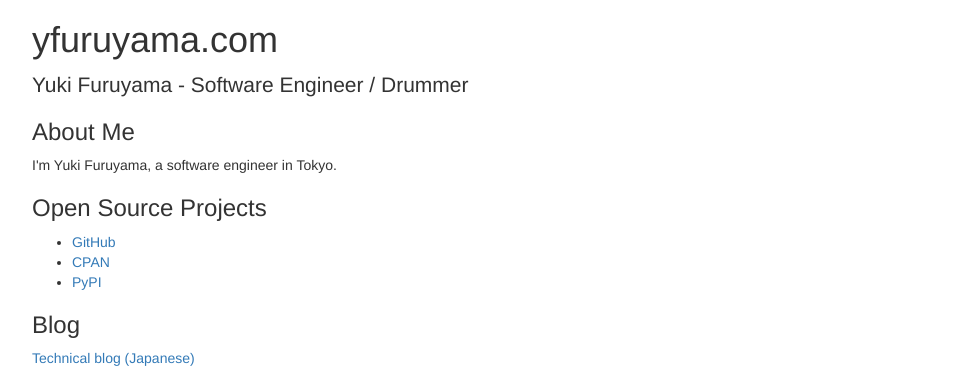
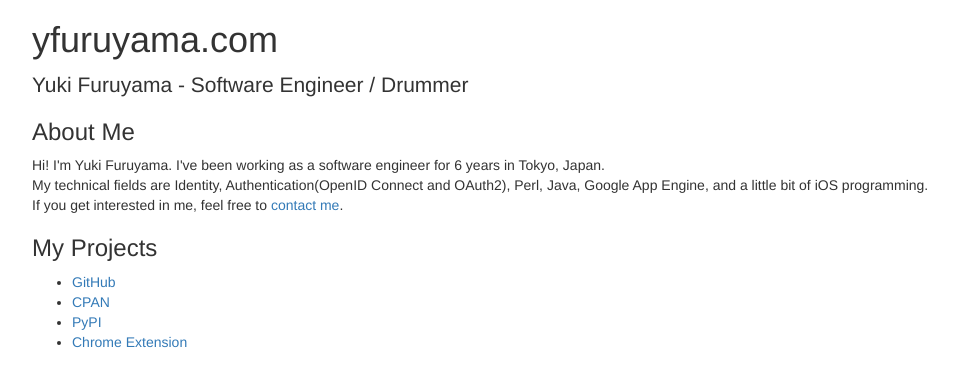
Before and after one commit to yfuruyama/yfuruyama.com, a plain HTML site: page index.html in a window 1280 px wide. Shown: the top 369 px of the page, without its empty margins (38-996 px from the left). Drawn offline with nearby package versions, Linux system fonts and the light colour scheme.

Commit message:
write more contents

```diff
--- a/index.html
+++ b/index.html
@@ -1,5 +1,6 @@
 <html>
   <head>
+    <meta name="viewport" content="width=device-width,initial-scale=1.0,minimum-scale=1.0,maximum-scale=1.0,user-scalable=no">
     <link rel="stylesheet" href="https://maxcdn.bootstrapcdn.com/bootstrap/3.3.7/css/bootstrap.min.css" integrity="sha384-BVYiiSIFeK1dGmJRAkycuHAHRg32OmUcww7on3RYdg4Va+PmSTsz/K68vbdEjh4u" crossorigin="anonymous">
   </head>
   <body>
@@ -7,12 +8,13 @@
       <h1>yfuruyama.com</h1>
       <p class="lead">Yuki Furuyama - Software Engineer / Drummer</p>
       <h3>About Me</h3>
-      <p>I'm Yuki Furuyama, a software engineer in Tokyo.</p>
-      <h3>Open Source Projects</h3>
+      <p>Hi! I'm Yuki Furuyama. I've been working as a software engineer for 6 years in Tokyo, Japan.<br/>My technical fields are Identity, Authentication(OpenID Connect and OAuth2), Perl, Java, Google App Engine, and a little bit of iOS programming.<br/>If you get interested in me, feel free to <a href="https://www.linkedin.com/in/yuki-furuyama-055469109/">contact me</a>.</p>
+      <h3>My Projects</h3>
       <ul>
         <li><a href="https://github.com/addsict">GitHub</a></li>
         <li><a href="http://search.cpan.org/~addsict/">CPAN</a></li>
         <li><a href="https://pypi.python.org/pypi/bqlib">PyPI</a></li>
+        <li><a href="https://chrome.google.com/webstore/detail/gcp-console-colorize/higjahjicmccalicmgfpokdmooopdhej?utm_source=gmail">Chrome Extension</a></li>
       </ul>
       <h3>Blog</h3>
       <a href="http://addsict.hatenablog.com/">Technical blog (Japanese)</a>
```
